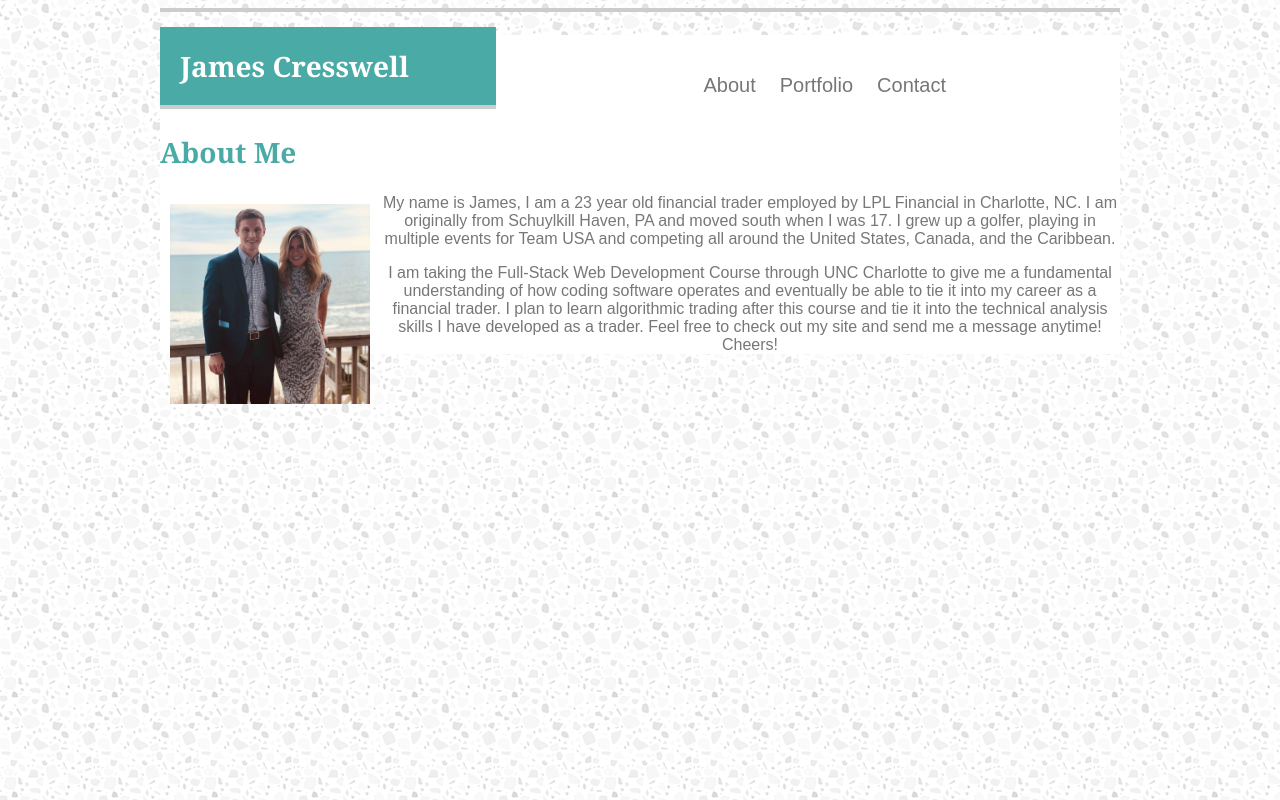
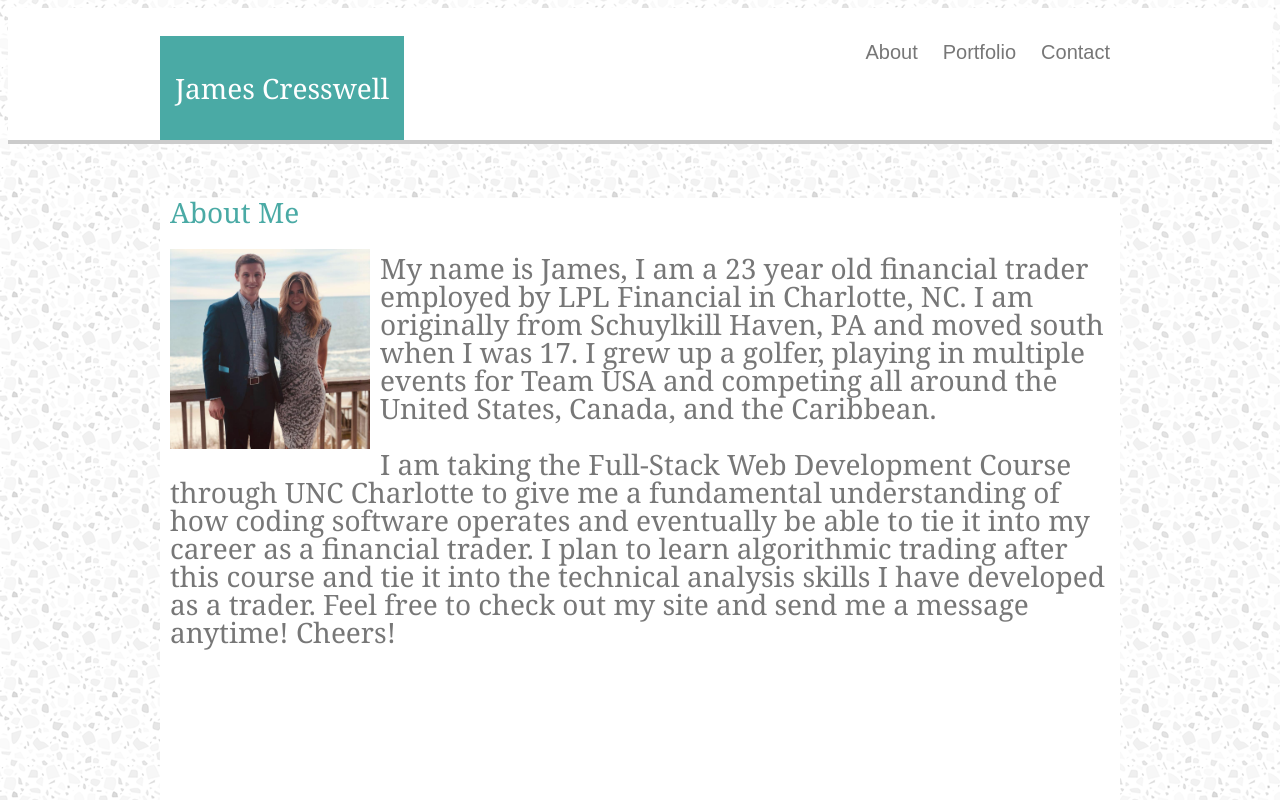
Before and after one commit to LetsTalkOrptions/basic-portfolio, a plain HTML site: page index.html in a window 1280 px wide. Shown: the top 800 px of the page. Drawn offline with Linux system fonts and the light colour scheme.

Commit message:
finishing touches

```diff
--- a/assets/css/reset.css
+++ b/assets/css/reset.css
@@ -16,9 +16,9 @@ article, aside, canvas, details, embed,
 figure, figcaption, footer, header, hgroup,
 menu, nav, output, ruby, section, summary,
 time, mark, audio, video {
-	margin: 0;
-	padding: 0;
+
 	border: 0;
+	font-size: 100%;
 	font: inherit;
 	vertical-align: baseline;
 }
--- a/assets/css/style.css
+++ b/assets/css/style.css
@@ -2,79 +2,65 @@
     box-sizing: border-box;
 }
 
-
-header {
-    height: auto;
-    width: 960px;
-    background-color: #ffffff;
-    border-bottom: 4px solid #cccccc;
-    margin: 0 auto;
-    z-index: 1;
-
+body {
+    background-image: url(../images/light-grey-terrazzo.png);
 }
 
-body {
-    background-image: url(../images/light-grey-terrazzo.png);
-    max-height: 960px;
-}
-
-h1 {
+.name {
     font-size: 28px;
     color:#ffffff;
     background-color: #4aaaa5;
     font-family: 'Georgia', Times, Times New Roman, serif;
     float: left;
-    display: inline-block;
-    border-bottom: 4px solid #cccccc;
-    width: 35%;
-    padding: 20px;
+    padding: 15px;
 }
 
-
 .nav {
-    float: left;
-    width: 50%;
+    width: 100%;
     text-align: right;
     display: inline-block;
-    margin-top: 30px;
-    padding: 20px;
-
+    height: auto;
+    background-color: #ffffff;
+    border-bottom: 4px solid #cccccc;
+    margin: 0 0 30px 0;
+    z-index: 1;
 }
 
+.nav-container {
+    width: 960px;
+    margin: 0 auto;
+    font-size: 28px;
+}
 .nav ul li {
     display: inline;
     font-size: 20px;
 }
 
-h2 {
-    overflow: auto;
-    clear: both;
+.about-me {
     color: #4aaaa5;
     font-size: 28px;
     font-family: 'Georgia', Times, Times New Roman, serif;
     text-align: left;
+    padding-left: 10px;
 }
 
 .content {
     width: 960px;
+    height: 960px;
     background-color: #ffffff;
     padding: auto;
     margin: auto;
-    text-align: center;
+
 }
 
+.about-me {
+    font-size: 28px;
+}
 li {
     padding-left: 10px;
     padding-right: 10px;
     color: #777777;
 }
-
-#picture {
-    float: left;
-    padding-top: 0;
-    padding: 10px;
-}
-
 
 .nav a {
     color: #777777;
@@ -87,14 +73,10 @@ a:link {
     font-family: 'Arial', 'Helvetica Neue', Helvetica, sans-serif;
     }
 
-
+.text {
+    font-size: 14px
+}
 p {
-    color: #777777;
-    font-family: 'Arial', 'Helvetica Neue', Helvetica, sans-serif;
-
-}
-
-.list {
     color: #777777;
     font-family: 'Arial', 'Helvetica Neue', Helvetica, sans-serif;
 }
@@ -103,3 +85,9 @@ p {
     max-width: 200px;
     max-height: 200px;
 }
+
+#picture {
+    float: left;
+    padding-top: 0;
+    padding: 0 10px 0 0;
+}
--- a/index.html
+++ b/index.html
@@ -12,46 +12,66 @@
 
 
     <!-- Will need to activate this once youre finished or need for styling -->
-    <!-- <link rel="stylesheet" type=text/css href="assets/css/reset.css"> -->
+    <link rel="stylesheet" type=text/css href="assets/css/reset.css">
 
 </head>
 
 <body>
 
-    <header>
+    <nav class="nav">
+        <div class="nav-container">
+            <div class="name">
+                <h1>James Cresswell</h1>
+            </div>
 
-        <h1>James Cresswell</h1>
+            <div class="nav-list">
+                <ul>
+                    <li>
+                        <a href="index.html">About</a>
+                    </li>
+                    <li>
+                        <a href="portfolio.html">Portfolio</a>
+                    </li>
+                    <li>
+                        <a href="contact.html">Contact</a>
+                    </li>
+                </ul>
+            </div>
+        </div>
 
-        <nav class="nav">
-            <ul>
-                <li><a href="index.html">About<a/></li>
-                <li><a href="portfolio.html">Portfolio<a/></li>
-                <li><a href="contact.html">Contact<a/></li>
-            </ul>
-        </nav>
 
-    </header>
+
+    </nav>
+
 
     <div class="content">
 
-        <h2>About Me</h2>
+        <div class="about-me">
+            <h2>About Me</h2>
 
-        <div id="picture">
+            <div id="picture">
 
-            <img src="assets/images/Profile-pic.jpg" alt="profile-pic" id="profile-pic">
+                <img src="assets/images/Profile-pic.jpg" alt="profile-pic" id="profile-pic">
+
+            </div>
+
+            <p>
+                My name is James, I am a 23 year old financial trader employed by LPL Financial in Charlotte, NC. I am originally from Schuylkill
+                Haven, PA and moved south when I was 17. I grew up a golfer, playing in multiple events for Team USA and
+                competing all around the United States, Canada, and the Caribbean.
+            </p>
+
+            <p>
+                I am taking the Full-Stack Web Development Course through UNC Charlotte to give me a fundamental understanding of how coding
+                software operates and eventually be able to tie it into my career as a financial trader. I plan to learn
+                algorithmic trading after this course and tie it into the technical analysis skills I have developed as a
+                trader. Feel free to check out my site and send me a message anytime! Cheers!
+            </p>
 
         </div>
 
-            <p>My name is James, I am a 23 year old financial trader employed by LPL Financial in Charlotte, NC. I am originally
-            from Schuylkill Haven, PA and moved south when I was 17. I grew up a golfer, playing in multiple events for Team
-            USA and competing all around the United States, Canada, and the Caribbean. </p>
 
-             <p>I am taking the Full-Stack Web Development Course through UNC Charlotte to give me a fundamental understanding of
-            how coding software operates and eventually be able to tie it into my career as a financial trader. I plan to
-            learn algorithmic trading after this course and tie it into the technical analysis skills I have developed as
-            a trader. Feel free to check out my site and send me a message anytime! Cheers!</p>
-
-    <div/>
+    </div>
 
 </body>
 
```
